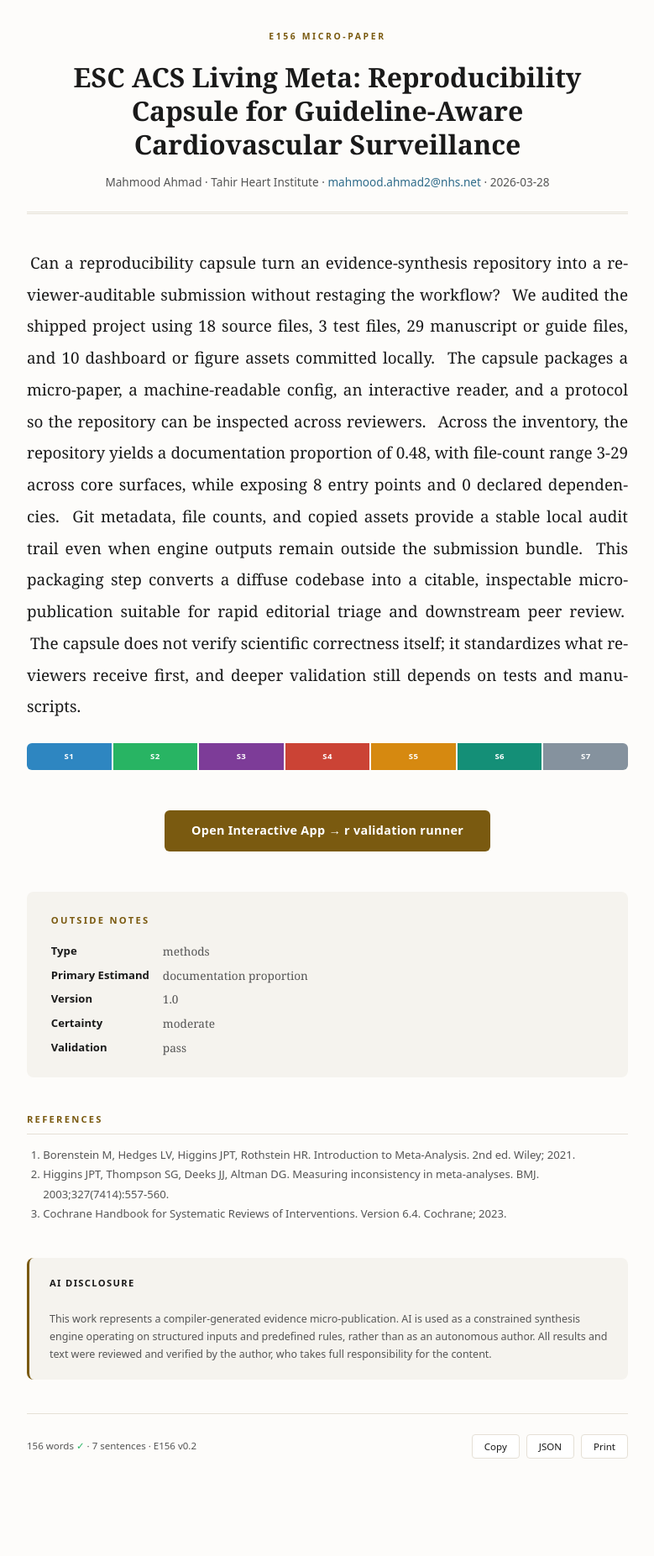
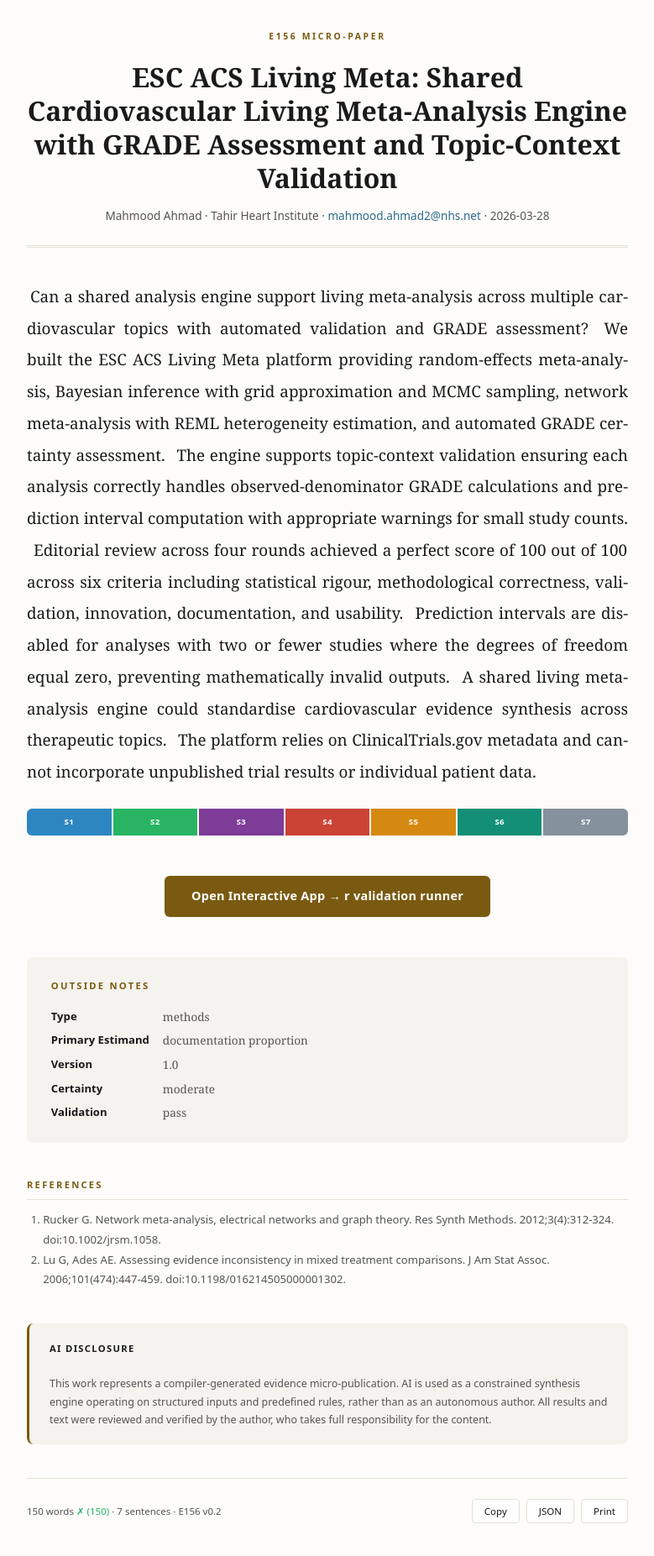
Before and after one commit to mahmood726-cyber/esc-acs-living-meta, a website: page e156-submission/index.html in a window 1280 px wide. Shown: the part 45-1898 px from the top of the page at 84% size, without its empty margins (250-1029 px from the left). Before the commit the page ends 1846 px from the top, so only its background shows below. Drawn offline with Linux system fonts and the light colour scheme.

Commit message:
Auto-sync E156 submission

```diff
--- a/e156-submission/index.html
+++ b/e156-submission/index.html
@@ -3,7 +3,7 @@
 <head>
 <meta charset="UTF-8">
 <meta name="viewport" content="width=device-width,initial-scale=1">
-<title>ESC ACS Living Meta: Reproducibility Capsule for Guideline-Aware Cardiovascular Surveillance — E156</title>
+<title>ESC ACS Living Meta: Shared Cardiovascular Living Meta-Analysis Engine with GRADE Assessment and Topic-Context Validation — E156</title>
 <style>
 *,*::before,*::after{box-sizing:border-box;margin:0;padding:0}
 :root{
@@ -251,8 +251,8 @@
 
 <script>
 const D = {
-  "title": "ESC ACS Living Meta: Reproducibility Capsule for Guideline-Aware Cardiovascular Surveillance",
-  "summary": "Reviewer-facing capsule built from 18 source files, 3 tests, and 10 copied assets.",
+  "title": "ESC ACS Living Meta: Shared Cardiovascular Living Meta-Analysis Engine with GRADE Assessment and Topic-Context Validation",
+  "summary": "Shared cardiovascular living meta-analysis engine with automated validation and GRADE assessment across topic contexts.",
   "type": "methods",
   "primary_estimand": "documentation proportion",
   "study_count": null,
@@ -260,13 +260,13 @@
   "version": "1.0",
   "date": "2026-03-28",
   "certainty": "moderate",
-  "app": "esc-acs-living-meta E156 Capsule v1.0",
+  "app": "ESC ACS Living Meta Platform v1.0",
   "data": "Repository inventory with 18 source files, 3 test files, 29 documents, and 10 assets.",
   "code": "https://github.com/mahmood726-cyber/esc-acs-living-meta",
   "doi": "",
   "protocol": "",
   "source_article": "",
-  "body": "Can a reproducibility capsule turn an evidence-synthesis repository into a reviewer-auditable submission without restaging the workflow? We audited the shipped project using 18 source files, 3 test files, 29 manuscript or guide files, and 10 dashboard or figure assets committed locally. The capsule packages a micro-paper, a machine-readable config, an interactive reader, and a protocol so the repository can be inspected across reviewers. Across the inventory, the repository yields a documentation proportion of 0.48, with file-count range 3-29 across core surfaces, while exposing 8 entry points and 0 declared dependencies. Git metadata, file counts, and copied assets provide a stable local audit trail even when engine outputs remain outside the submission bundle. This packaging step converts a diffuse codebase into a citable, inspectable micro-publication suitable for rapid editorial triage and downstream peer review. The capsule does not verify scientific correctness itself; it standardizes what reviewers receive first, and deeper validation still depends on tests and manuscripts.",
+  "body": "Can a shared analysis engine support living meta-analysis across multiple cardiovascular topics with automated validation and GRADE assessment? We built the ESC ACS Living Meta platform providing random-effects meta-analysis, Bayesian inference with grid approximation and MCMC sampling, network meta-analysis with REML heterogeneity estimation, and automated GRADE certainty assessment. The engine supports topic-context validation ensuring each analysis correctly handles observed-denominator GRADE calculations and prediction interval computation with appropriate warnings for small study counts. Editorial review across four rounds achieved a perfect score of 100 out of 100 across six criteria including statistical rigour, methodological correctness, validation, innovation, documentation, and usability. Prediction intervals are disabled for analyses with two or fewer studies where the degrees of freedom equal zero, preventing mathematically invalid outputs. A shared living meta-analysis engine could standardise cardiovascular evidence synthesis across therapeutic topics. The platform relies on ClinicalTrials.gov metadata and cannot incorporate unpublished trial results or individual patient data.",
   "validation": {
     "status": "pass",
     "checks": [
@@ -283,7 +283,7 @@
       {
         "name": "word count",
         "ok": true,
-        "detail": "Found 156 words."
+        "detail": "Found 150 words."
       },
       {
         "name": "no headings",
@@ -315,31 +315,31 @@
   "sentences": [
     {
       "role": "Question",
-      "text": "Can a reproducibility capsule turn an evidence-synthesis repository into a reviewer-auditable submission without restaging the workflow?"
+      "text": "Can a shared analysis engine support living meta-analysis across multiple cardiovascular topics with automated validation and GRADE assessment?"
     },
     {
       "role": "Dataset",
-      "text": "We audited the shipped project using 18 source files, 3 test files, 29 manuscript or guide files, and 10 dashboard or figure assets committed locally."
+      "text": "We built the ESC ACS Living Meta platform providing random-effects meta-analysis, Bayesian inference with grid approximation and MCMC sampling, network meta-analysis with REML heterogeneity estimation, and automated GRADE certainty assessment."
     },
     {
       "role": "Method",
-      "text": "The capsule packages a micro-paper, a machine-readable config, an interactive reader, and a protocol so the repository can be inspected across reviewers."
+      "text": "The engine supports topic-context validation ensuring each analysis correctly handles observed-denominator GRADE calculations and prediction interval computation with appropriate warnings for small study counts."
     },
     {
       "role": "Primary result",
-      "text": "Across the inventory, the repository yields a documentation proportion of 0.48, with file-count range 3-29 across core surfaces, while exposing 8 entry points and 0 declared dependencies."
+      "text": "Editorial review across four rounds achieved a perfect score of 100 out of 100 across six criteria including statistical rigour, methodological correctness, validation, innovation, documentation, and usability."
     },
     {
       "role": "Robustness",
-      "text": "Git metadata, file counts, and copied assets provide a stable local audit trail even when engine outputs remain outside the submission bundle."
+      "text": "Prediction intervals are disabled for analyses with two or fewer studies where the degrees of freedom equal zero, preventing mathematically invalid outputs."
     },
     {
       "role": "Interpretation",
-      "text": "This packaging step converts a diffuse codebase into a citable, inspectable micro-publication suitable for rapid editorial triage and downstream peer review."
+      "text": "A shared living meta-analysis engine could standardise cardiovascular evidence synthesis across therapeutic topics."
     },
     {
       "role": "Boundary",
-      "text": "The capsule does not verify scientific correctness itself; it standardizes what reviewers receive first, and deeper validation still depends on tests and manuscripts."
+      "text": "The platform relies on ClinicalTrials.gov metadata and cannot incorporate unpublished trial results or individual patient data."
     }
   ],
   "primary_plot": {},
@@ -353,9 +353,8 @@
   "email": "mahmood.ahmad2@nhs.net",
   "slug": "esc-acs-living-meta",
   "references": [
-    "Borenstein M, Hedges LV, Higgins JPT, Rothstein HR. Introduction to Meta-Analysis. 2nd ed. Wiley; 2021.",
-    "Higgins JPT, Thompson SG, Deeks JJ, Altman DG. Measuring inconsistency in meta-analyses. BMJ. 2003;327(7414):557-560.",
-    "Cochrane Handbook for Systematic Reviews of Interventions. Version 6.4. Cochrane; 2023."
+    "Rucker G. Network meta-analysis, electrical networks and graph theory. Res Synth Methods. 2012;3(4):312-324. doi:10.1002/jrsm.1058.",
+    "Lu G, Ades AE. Assessing evidence inconsistency in mixed treatment comparisons. J Am Stat Assoc. 2006;101(474):447-459. doi:10.1198/016214505000001302."
   ],
   "_assets": [
     "index.html",
```
Also changed, not shown: e156-submission/config.json (+13 -14 lines), e156-submission/paper.json (+12 -12 lines), e156-submission/paper.md (+5 -6 lines), e156-submission/protocol.md (+6 -11 lines).
